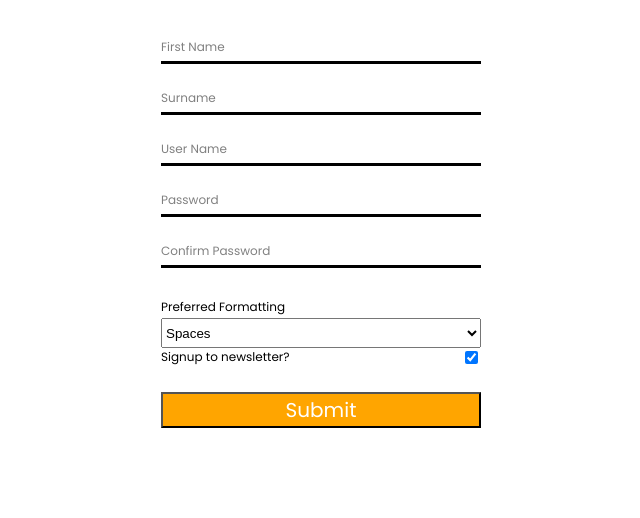
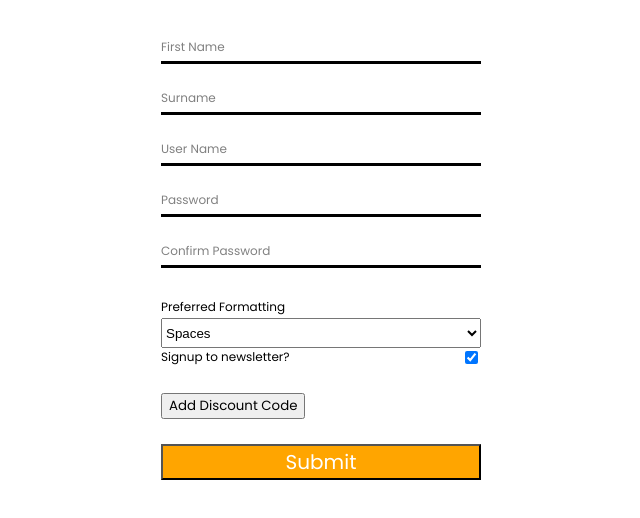
Before and after one commit to sambhav-gore/redux-form-demo, a React (Create React App) app: page / in a window 1280 px wide. Shown: the top 518 px of the page, without its empty margins (319-959 px from the left). Built offline with nearby package versions, Linux system fonts and the light colour scheme.

Commit message:
add discount fields as array fields

```diff
--- a/src/components/RegisterForm.css
+++ b/src/components/RegisterForm.css
@@ -70,7 +70,8 @@ label {
 }
 
 .custom-input-container,
-.custom-select-container {
+.custom-select-container,
+.custom-field-array-container {
   position: relative;
   margin: 0 0 25px 0;
 }
@@ -136,3 +137,12 @@ button[type="submit"] {
   animation-iteration-count: infinite;
   animation-duration: 1.4s;
 }
+
+.field-array-item {
+  display: flex;
+  justify-content: space-between;
+}
+
+.field-array-item button {
+  align-self: start;
+}
--- a/src/components/RegisterForm.js
+++ b/src/components/RegisterForm.js
@@ -1,6 +1,6 @@
 import React, { Component } from "react";
-import { Field, reduxForm } from "redux-form";
-import { customInput, customSelect } from "./fields";
+import { Field, FieldArray, reduxForm } from "redux-form";
+import { customInput, customSelect, discounts } from "./fields";
 import {
   required,
   minLength,
@@ -62,6 +62,7 @@ class RegisterForm extends Component {
           component={customInput}
           type="checkbox"
         />
+        <FieldArray name="discountCodes" component={discounts} />
         <button type="submit">Submit</button>
       </form>
     );
--- a/src/components/fields/index.js
+++ b/src/components/fields/index.js
@@ -1,5 +1,6 @@
 import React from "react";
 import cx from "classnames";
+import { Field } from "redux-form";
 // import ReactJson from "react-json-view";
 
 const getValidityClassName = meta => {
@@ -18,7 +19,7 @@ const getValidityClassName = meta => {
 };
 
 export const customInput = props => {
-  const { label, input, type, meta } = props;
+  const { label, input, type, meta, autoFocus } = props;
   return (
     <div
       className={cx(
@@ -28,7 +29,7 @@ export const customInput = props => {
         getValidityClassName(meta)
       )}
     >
-      <input {...input} type={type} />
+      <input {...input} type={type} autoFocus={autoFocus} />
       <label>{label}</label>
       {meta.error && meta.touched && !meta.active && (
         <div className="feedback-text error-text">{meta.error}</div>
@@ -50,3 +51,25 @@ export const customSelect = props => {
     </div>
   );
 };
+
+export const discounts = ({ fields }) => (
+  <div className="custom-field-array-container">
+    {fields.map((code, index) => (
+      <div key={index} className="field-array-item">
+        <Field
+          name={code}
+          type="text"
+          component={customInput}
+          label={`Discount Code #${index + 1}`}
+          autoFocus
+        />
+        <button type="button" onClick={() => fields.remove(index)}>
+          &times;
+        </button>
+      </div>
+    ))}
+    <button type="button" onClick={() => fields.push()}>
+      Add {!fields.length ? "Discount Code" : "Another Discount Code"}
+    </button>
+  </div>
+);
```
